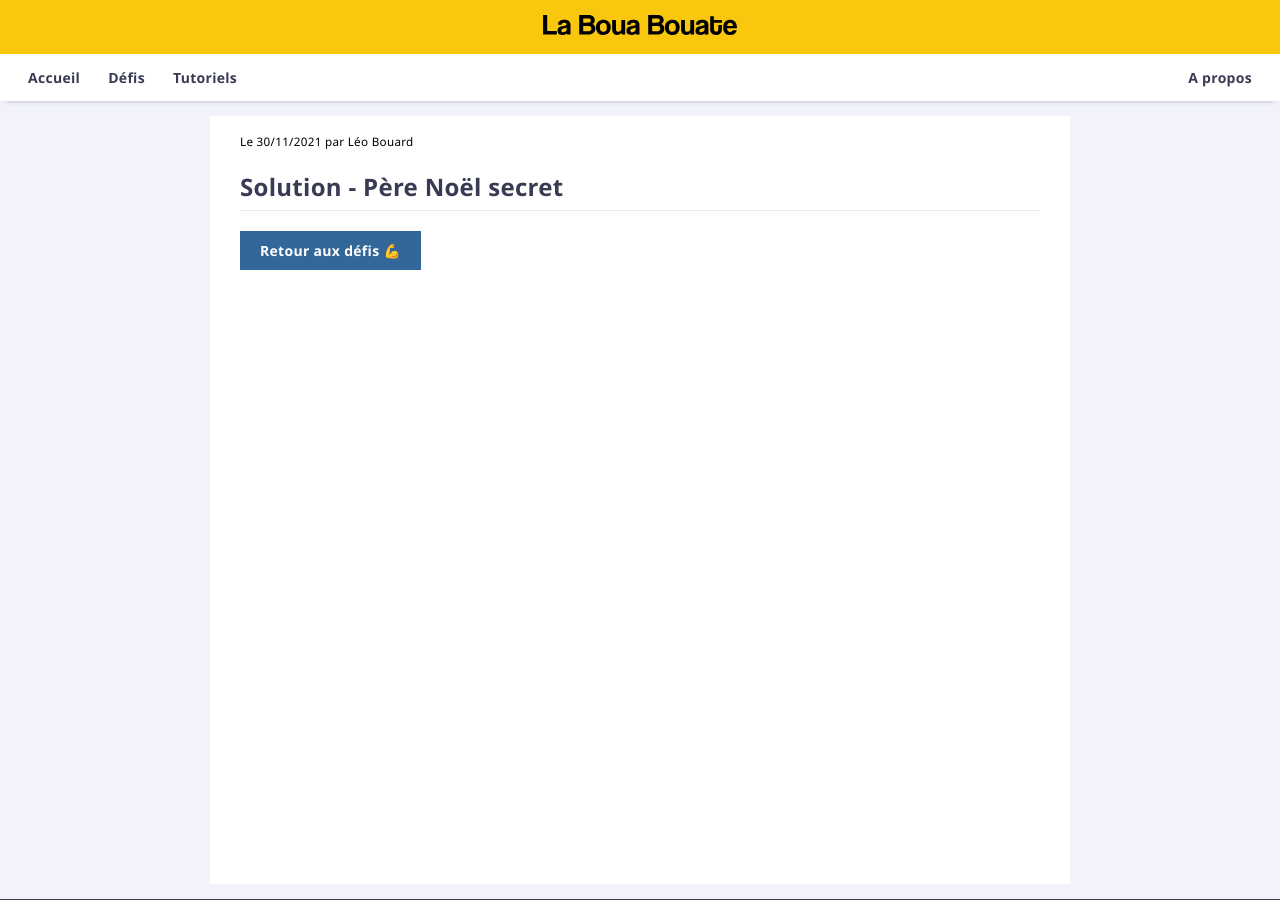
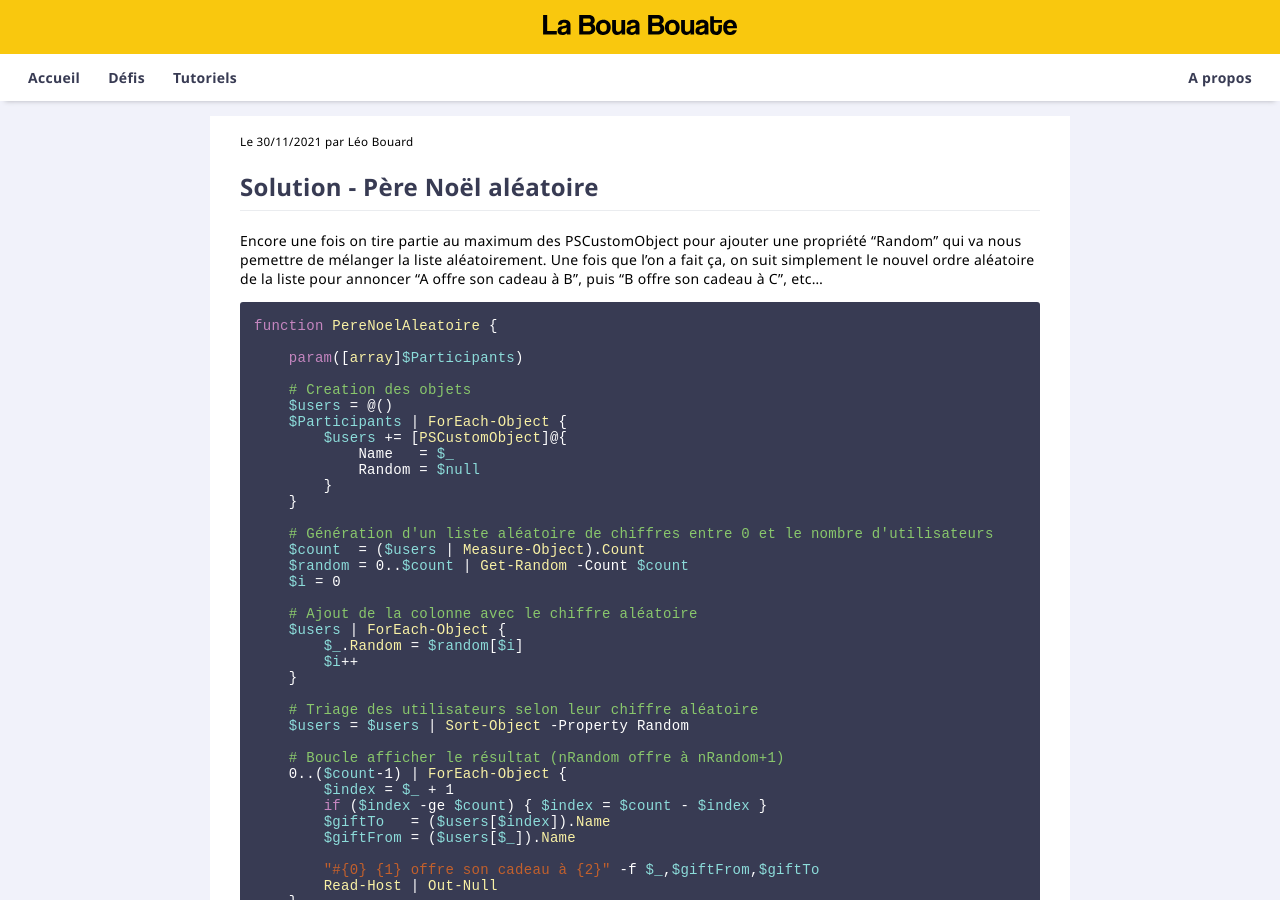
Before and after one commit to leobouard/leobouard.github.io, a Jekyll site: the page built from _posts/2021-11-30-pere-noel-secret-soluce.md, in a window 1280 px wide and 900 px high. Built offline with Jekyll 4.4.1, drawn with Linux system fonts in a browser that asks for light colours; some of the changed text lies outside the part shown.

Commit message:
Update 'Père Noël aléatoire'

````diff
--- a/_posts/2021-11-30-pere-noel-secret-soluce.md
+++ b/_posts/2021-11-30-pere-noel-secret-soluce.md
@@ -1,4 +1,77 @@
 ---
 layout: post
-title: "Solution - Père Noël secret"
+title: "Solution - Père Noël aléatoire"
 ---
+
+Encore une fois on tire partie au maximum des PSCustomObject pour ajouter une propriété "Random" qui va nous pemettre de mélanger la liste aléatoirement. Une fois que l'on a fait ça, on suit simplement le nouvel ordre aléatoire de la liste pour annoncer "A offre son cadeau à B", puis "B offre son cadeau à C", etc...
+
+```powershell
+
+function PereNoelAleatoire {
+
+    param([array]$Participants)
+
+    # Creation des objets
+    $users = @()
+    $Participants | ForEach-Object {
+        $users += [PSCustomObject]@{
+            Name   = $_
+            Random = $null
+        }
+    }
+
+    # Génération d'un liste aléatoire de chiffres entre 0 et le nombre d'utilisateurs
+    $count  = ($users | Measure-Object).Count
+    $random = 0..$count | Get-Random -Count $count
+    $i = 0
+
+    # Ajout de la colonne avec le chiffre aléatoire
+    $users | ForEach-Object {
+        $_.Random = $random[$i]
+        $i++
+    }
+
+    # Triage des utilisateurs selon leur chiffre aléatoire
+    $users = $users | Sort-Object -Property Random
+
+    # Boucle afficher le résultat (nRandom offre à nRandom+1)
+    0..($count-1) | ForEach-Object {
+        $index = $_ + 1
+        if ($index -ge $count) { $index = $count - $index }
+        $giftTo   = ($users[$index]).Name
+        $giftFrom = ($users[$_]).Name
+
+        "#{0} {1} offre son cadeau à {2}" -f $_,$giftFrom,$giftTo
+        Read-Host | Out-Null
+    }
+
+}
+
+```
+
+`if ($index -ge $count) { $index = $count - $index }` : ce petit bout de code permet de dire que quand on arrive à la dernière personne de la liste, celle-ci doit offrir son cadeau à la première personne.
+
+`Read-Host | Out-Null` : permet d'attendre une action utilisateur avant d'afficher le prochain résultat. On pourrait tout à fait le remplacer par :
+
+- la commande CMD "pause" (fonctionnement similaire)
+- un "Start-Sleep -Second 1" pour afficher la ligne suivante après une seconde d'attente
+
+## Exemple d'utilisation
+
+```
+
+PS C:\> PereNoelAleatoire -Participants Jake,Rosa,Terry,Amy,Charles,Holt
+
+#0 Jake offre son cadeau à Terry
+
+#1 Terry offre son cadeau à Holt
+
+#2 Holt offre son cadeau à Amy
+
+#3 Amy offre son cadeau à Rosa
+
+#4 Rosa offre son cadeau à Charles
+
+#5 Charles offre son cadeau à Jake
+
+```
````
Also changed, not shown: _posts/2021-11-30-pere-noel-secret.md (+1 -1 lines).
